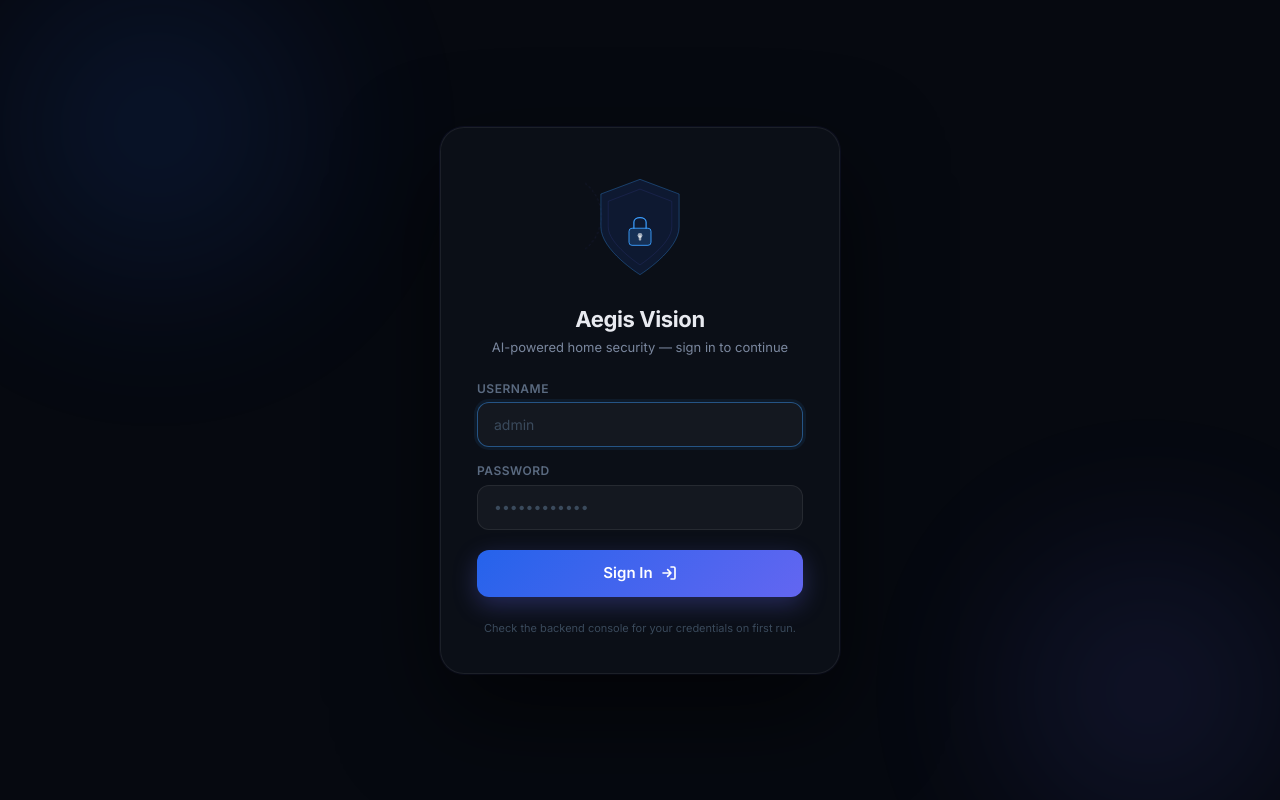
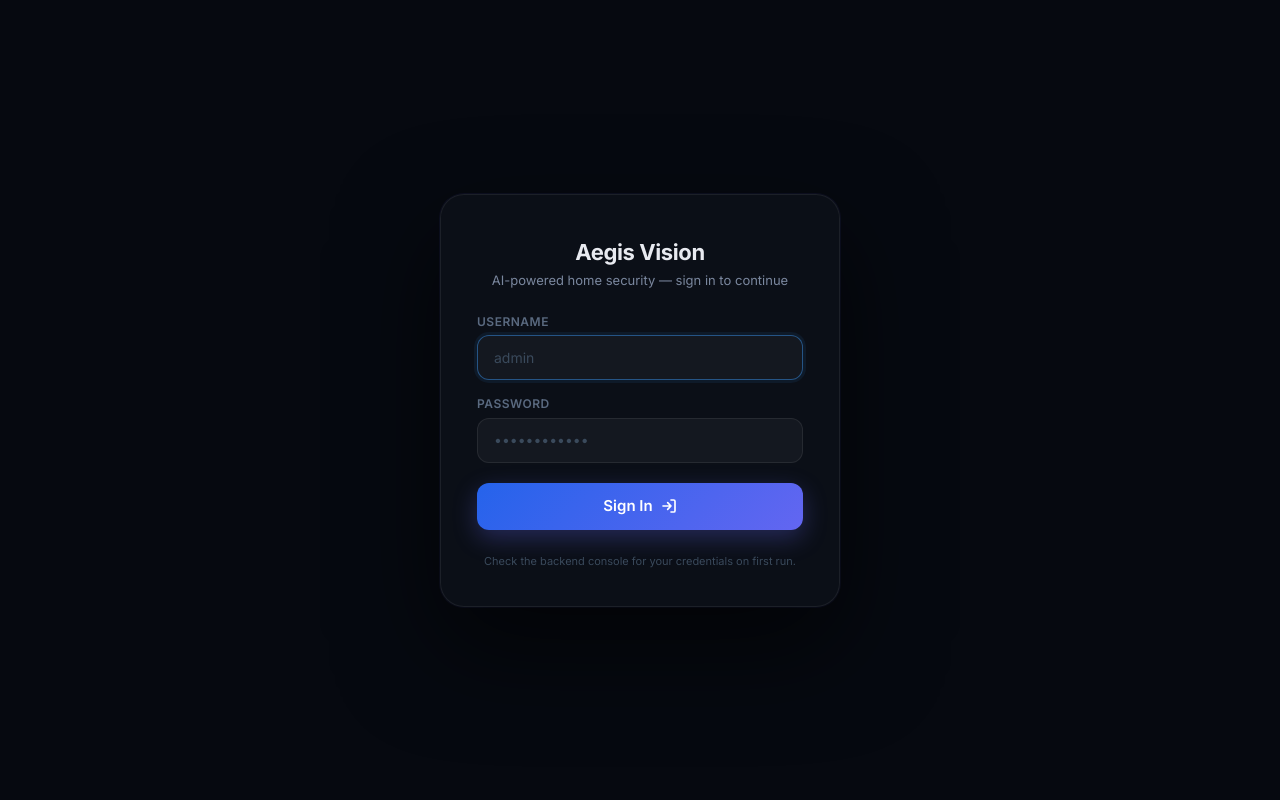
Before and after one commit to joynal/home-security, a React app in the folder frontend/: page /faces in a window 1280 px wide. Built offline with nearby package versions, Linux system fonts and the light colour scheme; the HTML template or start-up script is replaced by a standard one.

Commit message:
task U7.1+U6.4: login/wizard restyle — shield art + blobs + all gradients out (flat accent, static scan line)

```diff
--- a/frontend/src/LoginPage.css
+++ b/frontend/src/LoginPage.css
@@ -10,26 +10,6 @@
   font-family: 'Inter', system-ui, sans-serif;
 }
 
-/* ── Ambient gradient blobs ────────────────────────────── */
-.lp-blob {
-  position: absolute;
-  border-radius: 50%;
-  filter: blur(80px);
-  pointer-events: none;
-  opacity: 0.18;
-}
-.lp-blob--a {
-  width: 460px; height: 460px;
-  background: radial-gradient(circle, #2563eb, transparent 70%);
-  top: -120px; left: -100px;
-  animation: lp-drift-a 12s ease-in-out infinite alternate;
-}
-.lp-blob--b {
-  width: 400px; height: 400px;
-  background: radial-gradient(circle, #6366f1, transparent 70%);
-  bottom: -100px; right: -80px;
-  animation: lp-drift-b 15s ease-in-out infinite alternate;
-}
 @keyframes lp-drift-a { to { transform: translate(60px, 40px); } }
 @keyframes lp-drift-b { to { transform: translate(-40px, -30px); } }
 
--- a/frontend/src/LoginPage.jsx
+++ b/frontend/src/LoginPage.jsx
@@ -1,33 +1,6 @@
 import { useState } from 'react';
 import { useAuth } from './contexts/useAuth';
 import './LoginPage.css';
-
-/* ── Shield / lock SVG illustration ───────────────────── */
-function ShieldArt() {
-  return (
-    <svg className="lp-shield" viewBox="0 0 160 180" fill="none" xmlns="http://www.w3.org/2000/svg">
-      {/* Shield body */}
-      <path
-        d="M80 12 L144 36 L144 90 C144 128 80 168 80 168 C80 168 16 128 16 90 L16 36 Z"
-        className="lp-shield__body"
-      />
-      {/* Inner shield stroke */}
-      <path
-        d="M80 28 L132 48 L132 90 C132 118 80 152 80 152 C80 152 28 118 28 90 L28 48 Z"
-        className="lp-shield__inner"
-      />
-      {/* Lock body */}
-      <rect x="62" y="92" width="36" height="28" rx="5" className="lp-lock__body"/>
-      {/* Lock shackle */}
-      <path d="M70 92 L70 82 C70 72 90 72 90 82 L90 92" className="lp-lock__shackle"/>
-      {/* Keyhole */}
-      <circle cx="80" cy="104" r="4" className="lp-lock__hole"/>
-      <rect x="78" y="104" width="4" height="8" rx="1" className="lp-lock__hole"/>
-      {/* Scan ring */}
-      <circle cx="80" cy="90" r="68" className="lp-ring" />
-    </svg>
-  );
-}
 
 export default function LoginPage() {
   const { login } = useAuth();
@@ -51,12 +24,8 @@ export default function LoginPage() {
 
   return (
     <div className="lp-root">
-      {/* Ambient blobs */}
-      <div className="lp-blob lp-blob--a" />
-      <div className="lp-blob lp-blob--b" />
 
       <div className="lp-card">
-        <ShieldArt />
 
         <div className="lp-copy">
           <h1 className="lp-title">Aegis Vision</h1>
--- a/frontend/src/ManageFacesPage.css
+++ b/frontend/src/ManageFacesPage.css
@@ -144,7 +144,7 @@
   transform: scale(1.05);
 }
 .mf-card__img-fallback {
-  background: linear-gradient(135deg, #1e293b, #0f172a);
+  background: var(--surface-3);
 }
 .mf-card__img-fallback::after {
   content: '👤';
--- a/frontend/src/RegisterModal.css
+++ b/frontend/src/RegisterModal.css
@@ -201,7 +201,7 @@
   background: linear-gradient(135deg, #2563eb, #6366f1);
   font-size: 15px; font-weight: 600; font-family: inherit;
   color: white; border: none; cursor: pointer;
-  box-shadow: 0 8px 20px rgba(99, 102, 241, 0.3);
+
   transition: opacity 0.15s, transform 0.1s;
 }
 .rm-cta:hover { opacity: 0.88; transform: translateY(-1px); }
@@ -262,22 +262,22 @@
   transform: translate(-50%, -52%);
   width: 42%; aspect-ratio: 3/4;
   border-radius: 50%;
-  border: 2px solid rgba(255, 255, 255, 0.25);
+  border: none;
   overflow: hidden;
   transition: border-color 0.3s;
 }
-.rm-oval--ok   { border-color: #22d3a5; box-shadow: 0 0 24px rgba(34, 211, 165, 0.5); }
+.rm-oval--ok   { border-color: #22d3a5;  }
 .rm-oval--warn { border-color: rgba(248, 113, 113, 0.5); }
 
 .rm-oval__scan {
   position: absolute;
   left: 0; right: 0;
   height: 2px;
-  background: linear-gradient(90deg, transparent, #22d3a5, transparent);
-  animation: rm-oval-scan 2.5s ease-in-out infinite;
+  background: var(--live);
+  animation: none;
   opacity: 0.7;
 }
-.rm-oval--ok .rm-oval__scan { background: linear-gradient(90deg, transparent, #22d3a5, transparent); }
+.rm-oval--ok .rm-oval__scan { background: var(--live); }
 @keyframes rm-oval-scan {
   0%   { top: 0%;   opacity: 0.3; }
   50%  { top: 100%; opacity: 0.9; }
```
